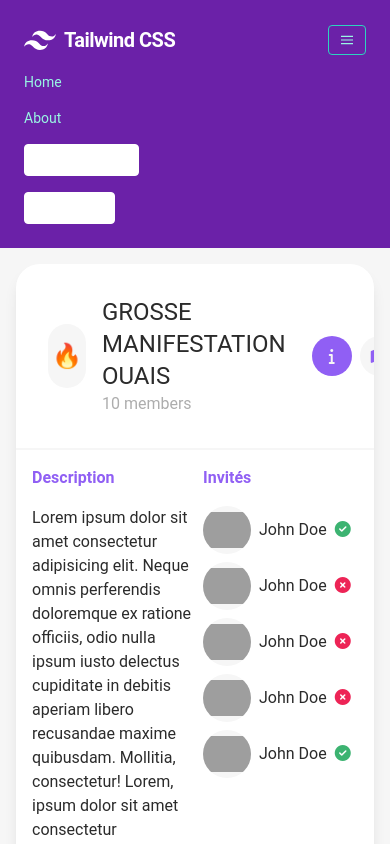
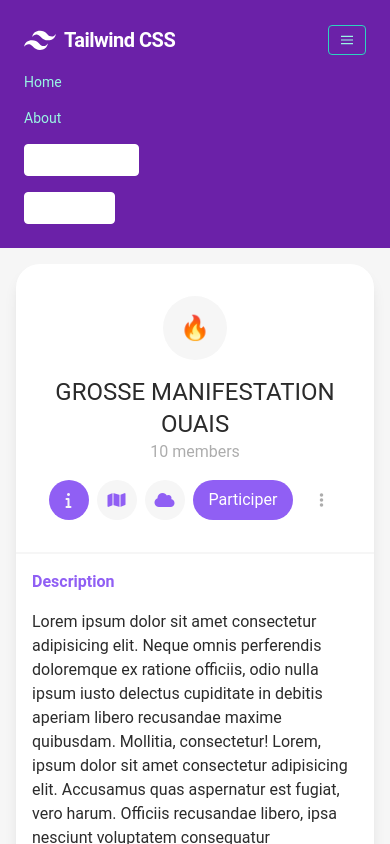
Before and after one commit to th0mas2118/Atelier_2, a Vue app in the folder reunionou/: page /event in a window 390 px wide. Built offline with nearby package versions, Linux system fonts and the light colour scheme; grey boxes are pictures that could not be loaded.

Commit message:
start responsive event

```diff
--- /dev/null
+++ b/reunionou/src/components/CreateEventForm.vue
@@ -0,0 +1,7 @@
+<script setup lang="ts"></script>
+
+<template>
+  <div></div>
+</template>
+
+<style lang=""></style>
--- a/reunionou/src/components/EventInfo.vue
+++ b/reunionou/src/components/EventInfo.vue
@@ -10,11 +10,14 @@ const showOtherMenu = ref(false)
     class="bg-cwhite text-cblack flex flex-col min-h-[600px] justify-start items-center w-full h-full m-4 rounded-3xl shadow-lg text-cblack overflow-x-hidden"
   >
     <header
-      class="p-8 w-full h-full flex justify-between items-center border-solid border-b-2 border-cwhite2"
+      class="p-8 w-full h-full flex flex-col md:flex-row justify-between items-start md:items-center border-solid border-b-2 border-cwhite2 gap-4"
     >
-      <div id="header-presentation" class="flex items-center gap-4">
+      <div
+        id="header-presentation"
+        class="flex items-center gap-4 flex-col w-full sm:flex-row text-center md:text-left"
+      >
         <div
-          class="w-16 h-16 rounded-full bg-cwhite2 flex items-center justify-center text-2xl transition-all hover:text-3xl duration-300 cursor-default"
+          class="w-16 h-16 rounded-full bg-cwhite2 flex items-center justify-center text-2xl transition-all hover:text-3xl duration-300 cursor-default aspect-square"
         >
           🔥
         </div>
@@ -23,13 +26,16 @@ const showOtherMenu = ref(false)
           <p class="text-md text-cgray">10 members</p>
         </div>
       </div>
-      <div id="header-controls" class="flex items-center justify-between gap-2">
+      <div
+        id="header-controls"
+        class="flex items-center justify-center md:w-auto md:justify-between gap-2 w-full flex-wrap md:flex-nowrap"
+      >
         <button
           :class="`${
             currentView == 0
               ? 'bg-cpurple text-cwhite2 hover:bg-[#9a69fe]'
               : 'bg-cwhite2 text-cpurple hover:bg-[#ececec]'
-          }  w-10 h-10 flex justify-center items-center rounded-full transition-all duration-300`"
+          }  w-10 h-10 flex justify-center items-center rounded-full transition-all duration-300 aspect-square`"
           @click="currentView = 0"
         >
           <i class="fa-solid fa-info"></i>
@@ -39,7 +45,7 @@ const showOtherMenu = ref(false)
             currentView == 1
               ? 'bg-cpurple text-cwhite2 hover:bg-[#9a69fe]'
               : 'bg-cwhite2 text-cpurple hover:bg-[#ececec]'
-          }  w-10 h-10 flex justify-center items-center rounded-full transition-all duration-300`"
+          }  w-10 h-10 flex justify-center items-center rounded-full transition-all duration-300 aspect-square`"
           @click="currentView = 1"
         >
           <i class="fa-solid fa-map"></i>
@@ -49,7 +55,7 @@ const showOtherMenu = ref(false)
             currentView == 2
               ? 'bg-cpurple text-cwhite2 hover:bg-[#9a69fe]'
               : 'bg-cwhite2 text-cpurple hover:bg-[#ececec]'
-          }  w-10 h-10 flex justify-center items-center rounded-full transition-all duration-300`"
+          }  w-10 h-10 flex justify-center items-center rounded-full transition-all duration-300 aspect-square`"
           @click="currentView = 2"
         >
           <i class="fa-solid fa-cloud"></i>
@@ -60,7 +66,7 @@ const showOtherMenu = ref(false)
           Participer
         </button>
         <button
-          class="bg-cwhite text-cgray w-10 h-10 flex justify-center items-center rounded-full transition-all duration-300 hover:bg-[#ececec]"
+          class="bg-cwhite text-cgray w-10 h-10 flex justify-center items-center rounded-full transition-all duration-300 hover:bg-[#ececec] aspect-square"
           @click="showOtherMenu = !showOtherMenu"
         >
           <i class="fa-solid fa-ellipsis-vertical"></i>
@@ -75,9 +81,9 @@ const showOtherMenu = ref(false)
     >
       <section
         id="event-info"
-        class="w-full h-full flex justify-between items-start p-4 gap-2 flex-shrink-0"
+        class="w-full h-full flex flex-col md:flex-row justify-between items-start p-4 gap-2 flex-shrink-0"
       >
-        <div id="event-description" class="w-2/4">
+        <div id="event-description" class="w-full md:w-2/4">
           <h3 class="text-cpurple font-bold min-w-[250px] mb-4">Description</h3>
           <p>
             Lorem ipsum dolor sit amet consectetur adipisicing elit. Neque omnis perferendis
--- /dev/null
+++ b/reunionou/src/views/CreateEventView.vue
@@ -0,0 +1,9 @@
+<script setup lang="ts">
+import EventInfo from '../components/EventInfo.vue'
+</script>
+
+<template>
+  <EventInfo></EventInfo>
+</template>
+
+<style></style>
```
